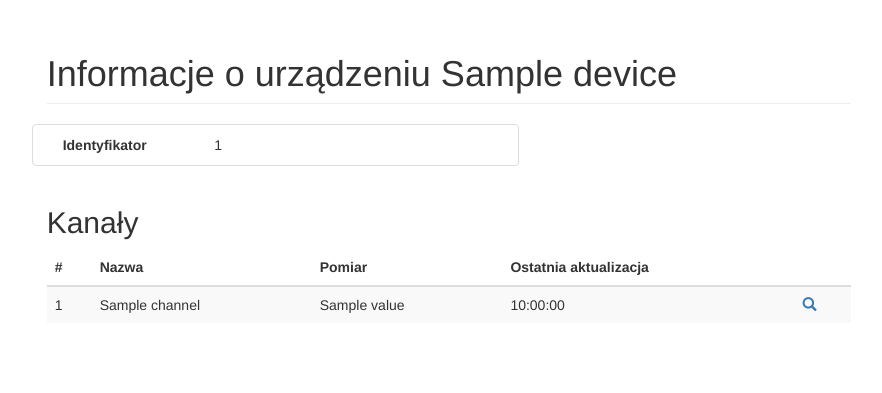
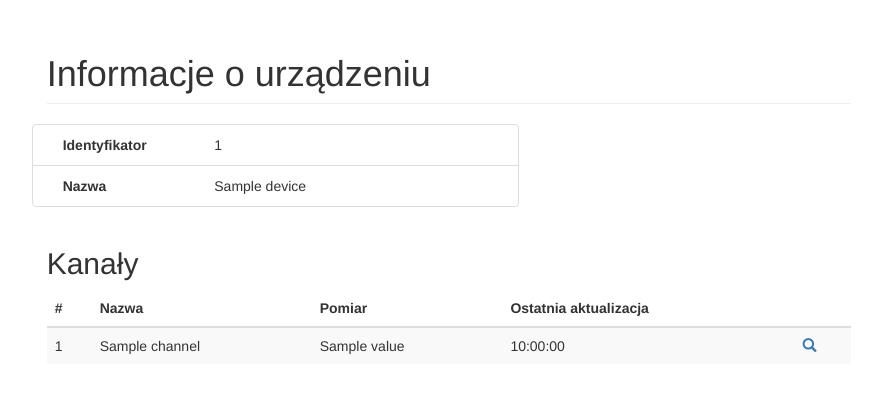
Before and after one commit to darksv/Dashboard, a Flask app: template app/templates/device_details.html in a window 1280 px wide. Shown: the top 393 px of the page, without its empty margins (191-1073 px from the left). Run offline with Flask 2, Linux system fonts and the light colour scheme; the template is opened without the code that fills it: most values are stand-ins (such as "Sample title", 1, 10 or a date in 2020); some libraries are stand-ins or nearby versions.

Commit message:
remove device/channel name from page title

```diff
--- a/app/templates/channel_details.html
+++ b/app/templates/channel_details.html
@@ -1,7 +1,7 @@
 {% extends "base_info_page.html" %}
 
 {% block title %}
-    Informacje o kanale {{ channel['name'] }}
+    Informacje o kanale
 {% endblock %}
 
 {% block content %}
--- a/app/templates/device_details.html
+++ b/app/templates/device_details.html
@@ -1,7 +1,7 @@
 {% extends "base_info_page.html" %}
 
 {% block title %}
-    Informacje o urządzeniu {{ device['name'] }}
+    Informacje o urządzeniu
 {% endblock %}
 
 {% block content %}
@@ -11,6 +11,10 @@
             <li class="list-group-item row">
                 <div class="col-md-4">Identyfikator</div>
                 <div class="col-md-8">{{ device['uuid'] }}</div>
+            </li>
+            <li class="list-group-item row">
+                <div class="col-md-4">Nazwa</div>
+                <div class="col-md-8">{{ device['name'] }}</div>
             </li>
         </ul>
     </div>
```
